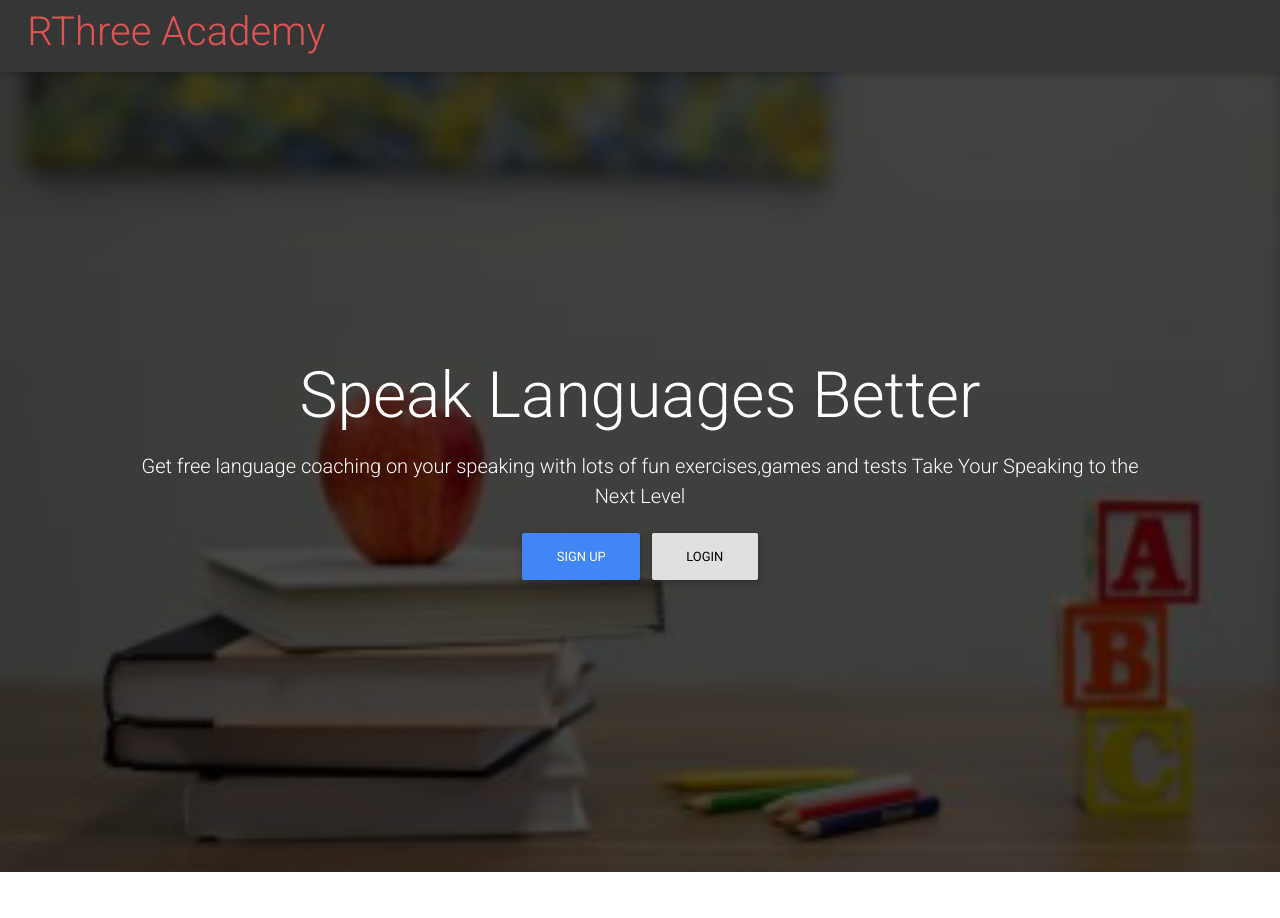
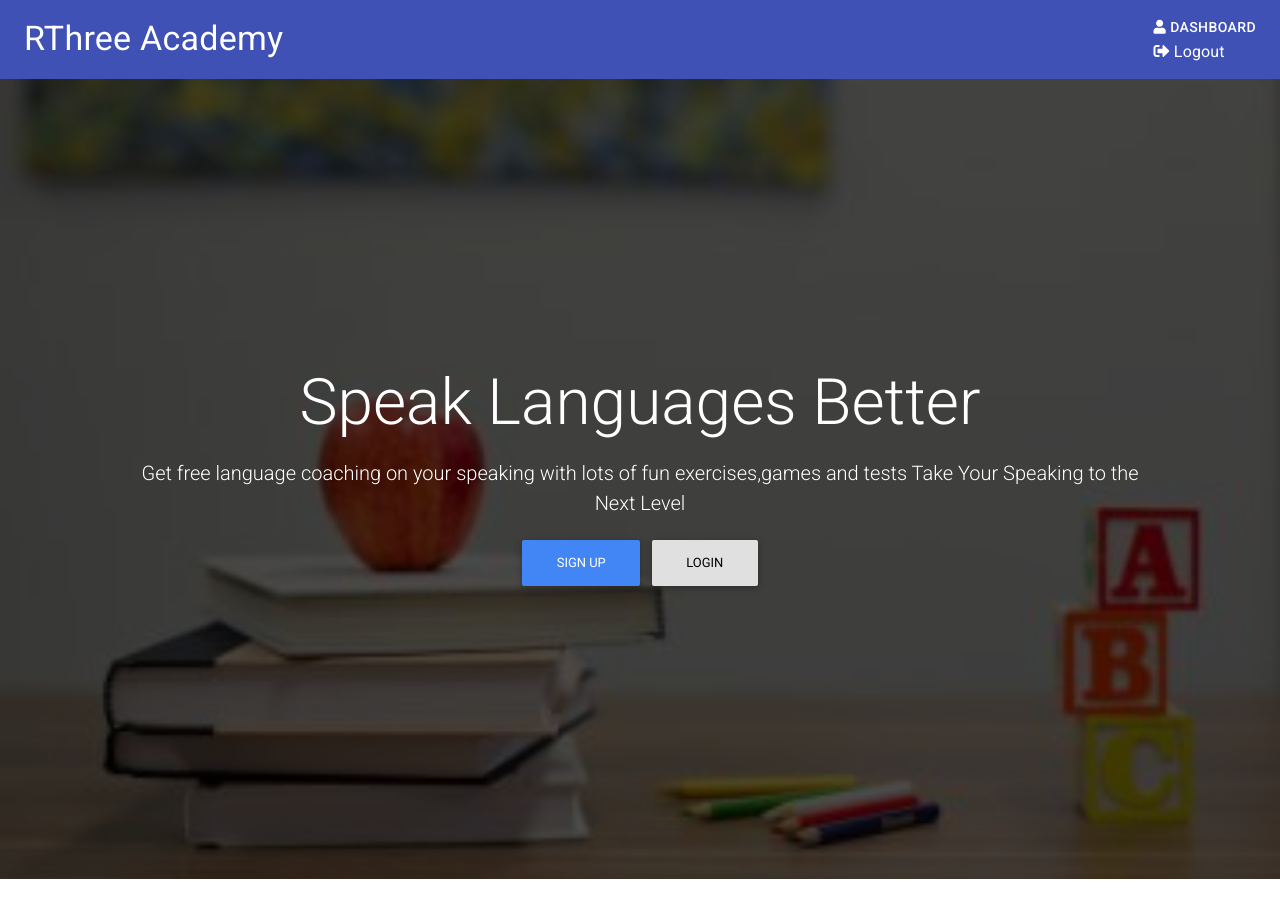
Before and after one commit to radhikarajgire/FinalProject, a React (Create React App) app in the folder client/: page / in a window 1280 px wide. Shown: the top 918 px of the page. Built offline with nearby package versions, Linux system fonts and the light colour scheme.

Commit message:
material-ui-header-menu

```diff
--- a/client/package.json
+++ b/client/package.json
@@ -6,6 +6,7 @@
     "@fortawesome/fontawesome-svg-core": "^1.2.30",
     "@fortawesome/free-brands-svg-icons": "^5.14.0",
     "@fortawesome/react-fontawesome": "^0.1.11",
+    "@material-ui/core": "^4.11.0",
     "@testing-library/jest-dom": "^4.2.4",
     "@testing-library/react": "^9.5.0",
     "@testing-library/user-event": "^7.2.1",
--- /dev/null
+++ b/client/src/Components/layout/Navbar.css
@@ -0,0 +1,10 @@
+.Navbar {
+  display: flex;
+  padding: 15px;
+  justify-content: space-between;
+}
+
+.Navbar--link,
+.Navbar--link:hover {
+  color: white;
+}
--- a/client/src/Components/layout/Navbar.js
+++ b/client/src/Components/layout/Navbar.js
@@ -1,61 +1,66 @@
-import React,{Fragment} from "react";
-import {Link} from 'react-router-dom';
-import { connect } from 'react-redux';
-import PropTypes from 'prop-types';
-import {logout} from '../../actions/auth';
+import React, { Fragment } from "react";
+import { Link } from "react-router-dom";
+import { connect } from "react-redux";
+import PropTypes from "prop-types";
+import { logout } from "../../actions/auth";
+import AppBar from "@material-ui/core/AppBar";
+import Toolbar from "@material-ui/core/Toolbar";
+import Typography from "@material-ui/core/Typography";
 
-
+import "./Navbar.css";
 const Navbar = ({ auth: { isAuthenticated, loading }, logout }) => {
   const authLinks = (
-    <ul>
-      <li>
-      <Link to='/dashboard'>
-      <i className="fas fa-user" />{''}
-      <span className="hide-sm">Dashboard</span></Link>
-    </li>
-    <li>
-      <a onClick={logout} href="#!">
-       <i className="fas fa-sign-out-alt"/>{''}
-      <span className="hide-sm">Logout</span>
+    <div className="Navbar--actions">
+      <Typography variant="button">
+        <Link className="Navbar--link" to="/dashboard">
+          <i className="fas fa-user" /> <span>Dashboard</span>
+        </Link>
+      </Typography>
+      <Typography>
+        <a className="Navbar--link" onClick={logout} href="#!">
+          <i className="fas fa-sign-out-alt" /> <span>Logout</span>
         </a>
-    </li>
-    {/* <li>
-      <Link to='/register'>Students</Link>
-    </li>
-    <li>
-      <Link to='/login'>games</Link>
-    </li>
-   */}
-   </ul>
+      </Typography>
+    </div>
   );
-  const guestLinks=(
+  const guestLinks = (
     <ul>
       <li>
         <a href="#!">Teachers</a>
       </li>
       <li>
-      <Link to='/register'>Register</Link>
+        <Link to="/register">Register</Link>
       </li>
       <li>
-      <Link to='/login'>Login</Link>
+        <Link to="/login">Login</Link>
       </li>
     </ul>
+  );
 
-  );
   return (
-    <nav className="navbar bg-dark">
-      <h1>
-        <Link to ='/'> RThree Academy</Link>
-      </h1>
-    { !loading && (<Fragment>{ isAuthenticated ? authLinks : guestLinks }</Fragment>) }
-    </nav>
+    <AppBar position="static">
+      <Toolbar className="Navbar">
+        <Typography variant="h4" color="inherit">
+          <Link className="Navbar--link" to="/">
+            {" "}
+            RThree Academy
+          </Link>
+        </Typography>
+        {authLinks}
+        {/*
+{!loading && (
+          <Fragment>{isAuthenticated ? authLinks : guestLinks}</Fragment>
+        )}
+*/}
+      </Toolbar>
+    </AppBar>
   );
 };
-Navbar.propTypes={
+Navbar.propTypes = {
   logout: PropTypes.func.isRequired,
-  auth: PropTypes.object.isRequired
+  auth: PropTypes.object.isRequired,
 };
-const mapStateToProps = state => ({
-  auth: state.auth
+const mapStateToProps = (state) => ({
+  auth: state.auth,
 });
-export default  connect(mapStateToProps, {logout}) (Navbar);
+export default connect(mapStateToProps, { logout })(Navbar);
```
Also changed, not shown: client/src/App.js (+6 -10 lines), 1 other file (tests, documents, lock files or other folders). Lines whose indentation alone changed are shown as unchanged.
